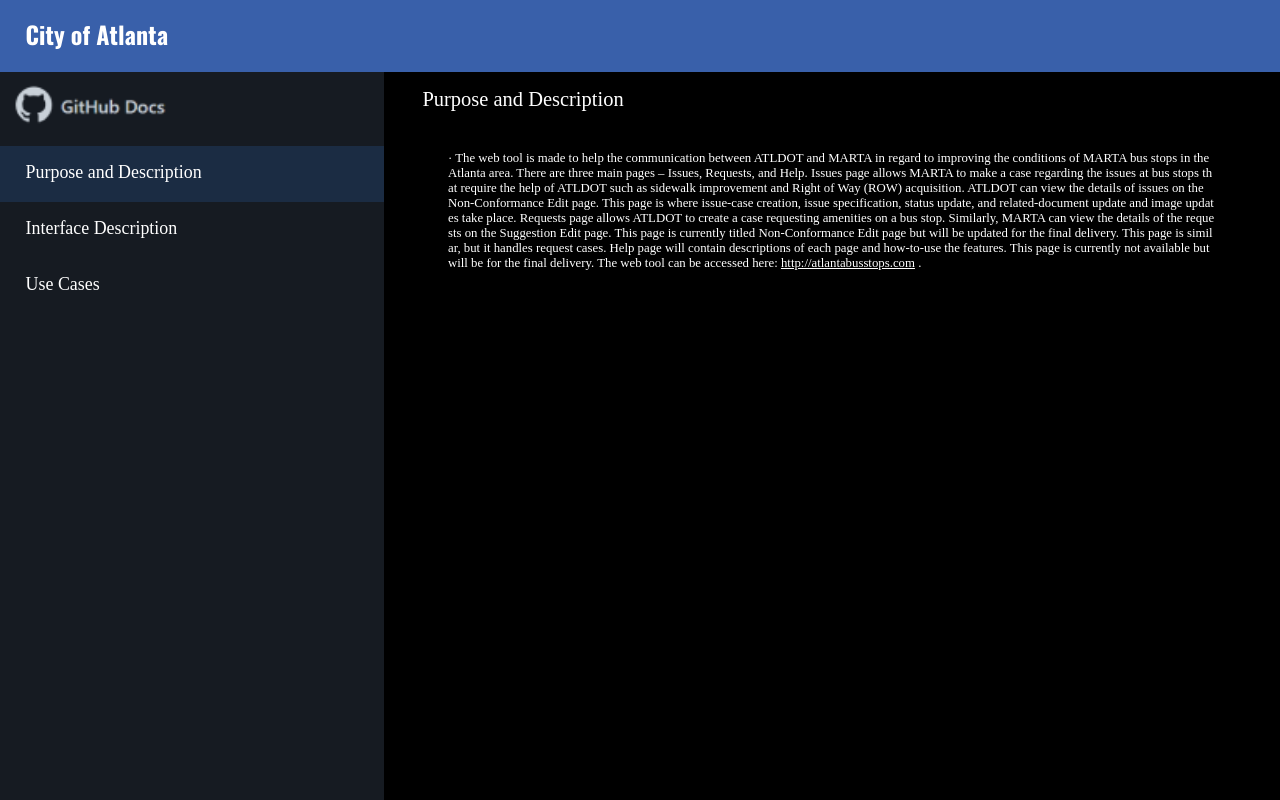
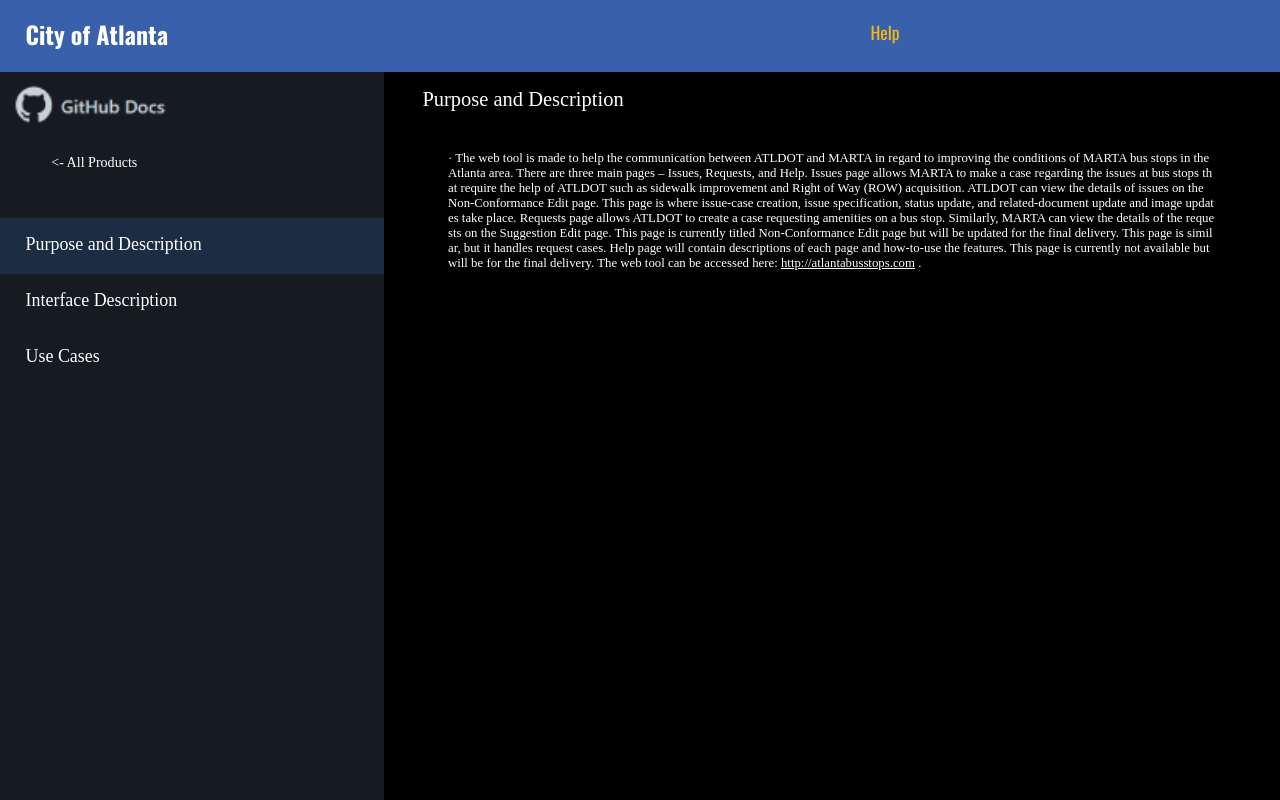
Before and after one commit to aaronarcade/ALTDOT_front, a React (Create React App) app: page /help in a window 1280 px wide. Built offline with nearby package versions, Linux system fonts and the light colour scheme; no server answers.

Commit message:
sdfdsafsdaf

```diff
--- a/package.json
+++ b/package.json
@@ -43,5 +43,5 @@
       "last 1 safari version"
     ]
   },
-  "proxy": "http://3.19.184.59:8001"
+  "proxy": "http://localhost:8001"
 }
--- a/setUpProxy.js
+++ b/setUpProxy.js
@@ -3,7 +3,7 @@ const {createProxyMiddleware} = require("http-proxy-middleware");
 module.exports = function (app) {
     app.use(
         createProxyMiddleware("/api", {
-            target: "http://3.19.184.59:8001",
+            target: "http://localhost:8001",
             changeOrigin: true,
         })
 
@@ -11,3 +11,4 @@ module.exports = function (app) {
 };
 //http://3.19.184.59/
 //"start": "export PORT=8080 && react-scripts start"
+//
--- a/src/components/Header.js
+++ b/src/components/Header.js
@@ -129,7 +129,10 @@ const Header = () => {
                     </>
                     :
                     <>
-                        <div />
+                    <MenuContainer>
+                        <MenuContent onClick={()=>{goPage(3)}}style={{color:`${menuColor[2]}`}}>Help</MenuContent>
+
+                        </MenuContainer>
                     </>
             }
         </Wrapper>
--- a/src/pages/Help.js
+++ b/src/pages/Help.js
@@ -43,7 +43,7 @@ height:5vh;
 cursor:pointer;
 padding-left:2vw;
 &:hover {
-    background: #1b2c43;
+    background-color: #1b2c43;
 }
 `
 const SidebarSubContent = styled.div`
@@ -54,7 +54,7 @@ padding-left:4vw;
 padding-top:1vh;
 height:4vh;
 &:hover {
-    background: #1b2c43;
+    background-color: #1b2c43;
 }
 `
 const SidebarSubSubContent = styled.div`
@@ -67,7 +67,7 @@ padding-bottom:1vh;
 padding-top:1vh;
 font-family:${({ theme }) => theme.font.subtitle};
 &:hover {
-    background: #1b2c43;
+    background-color: #1b2c43;
 }
 
 `
@@ -108,18 +108,6 @@ const Help = () => {
     const [colorList, setColorList] = useState([])
     const [displayCount, setDisplayCount] = useState(1)//14까지 있음
 
-    const isAdmin = async () => {
-
-        const { data: response } = await axios.get('/api/auth')
-        console.log(response)
-        if (!response.pk) {
-            history.push('/')
-        }
-    }
-
-    useEffect(() => {
-        isAdmin()
-    }, [])
     useEffect(()=>{
         $('.b2').css('display','none');
         $('.c2').css('display','none');
@@ -182,10 +170,22 @@ const Help = () => {
         }
         setColorList(arr)
     }
+    const goPage = async (e) =>{
+        const { data: response } = await axios.get('/api/auth')
+        console.log(response)
+        if (!response.pk) {
+            history.push('/')
+        }
+        else{
+            history.push('/problems')
+        }
+        window.location.reload();
+    }
     return (
         <Wrapper>
             <Sidebar  style={{ height: '91vh', overflowY: 'scroll' }} className='box'>
                 <img style={{width:'80%'}} src={GithubDocs} />
+                <SidebarSubContent onClick={goPage} style={{marginBottom:'4vh'}}>{'<- All Products'}</SidebarSubContent>
                 <SidebarContent className="a1"style={{background:`${colorList[1]}`}} onClick={()=>{disPlayMenu(1)}}>
                 Purpose and Description
                 </SidebarContent>
@@ -193,10 +193,10 @@ const Help = () => {
                 <SidebarContent className="b1"onClick={()=>{changeDisplay('b',1)}}>
                     Interface Description
                 </SidebarContent>
-                    <SidebarSubContent className="b2"style={{background:`${colorList[2]}`}} onClick={()=>{disPlayMenu(2)}}>Issues Page</SidebarSubContent>
-                    <SidebarSubContent className="b2"style={{background:`${colorList[3]}`}} onClick={()=>{disPlayMenu(3)}}>Requests Page</SidebarSubContent>
-                    <SidebarSubContent className="b2"style={{background:`${colorList[4]}`}} onClick={()=>{disPlayMenu(4)}}>Help Page</SidebarSubContent>
-                    <SidebarSubContent className="b2"style={{background:`${colorList[5]}`}} onClick={()=>{disPlayMenu(5)}}>Non-Conformance/Suggestion Edit Page</SidebarSubContent>
+                    <SidebarSubContent className="b2" style={{background:`${colorList[2]}`}} onClick={()=>{disPlayMenu(2)}}>Issues Page</SidebarSubContent>
+                    <SidebarSubContent className="b2" style={{background:`${colorList[3]}`}} onClick={()=>{disPlayMenu(3)}}>Requests Page</SidebarSubContent>
+                    <SidebarSubContent className="b2" style={{background:`${colorList[4]}`}} onClick={()=>{disPlayMenu(4)}}>Help Page</SidebarSubContent>
+                    <SidebarSubContent className="b2" style={{background:`${colorList[5]}`}} onClick={()=>{disPlayMenu(5)}}>Non-Conformance/Suggestion Edit Page</SidebarSubContent>
                 <SidebarContent className="c1"onClick={()=>{changeDisplay('c',1)}}>
                 Use Cases
                 </SidebarContent>
```
